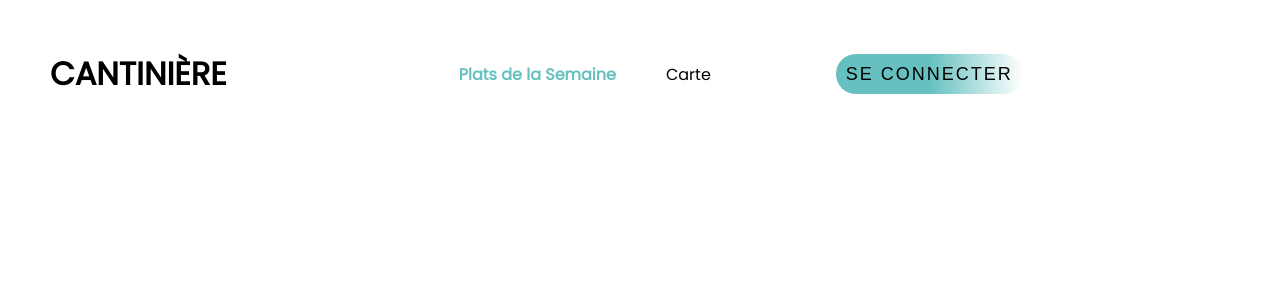
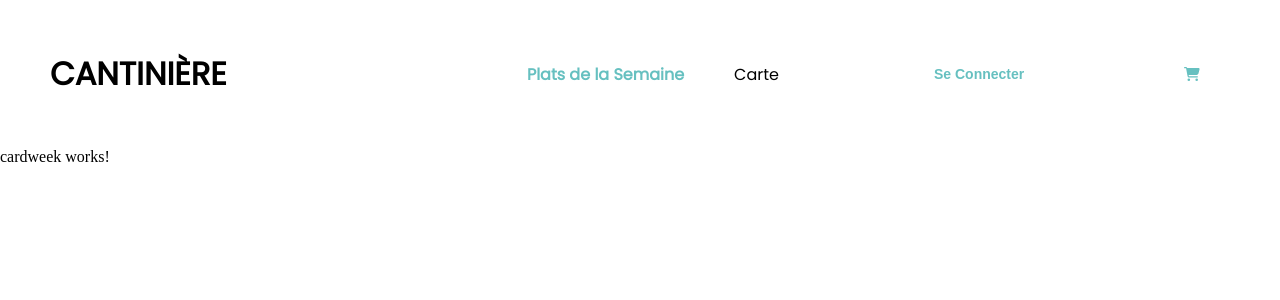
Before and after one commit to wassimouricha/Projet_cantiniere, an Angular app: page / in a window 1280 px wide. Shown: the top 300 px of the page. Built offline with nearby package versions, Linux system fonts and the light colour scheme.

Commit message:
cart added to navbar + card component created

```diff
--- a/src/app/app.component.html
+++ b/src/app/app.component.html
@@ -2,6 +2,6 @@
 
 <!-- Navbar -->
 <app-navbar></app-navbar>
-
+<app-cardweek></app-cardweek>
 
 <router-outlet></router-outlet>
--- a/src/app/app.module.ts
+++ b/src/app/app.module.ts
@@ -6,11 +6,13 @@ import { AppRoutingModule } from './app-routing.module';
 import { AppComponent } from './app.component';
 import { NavbarComponent } from './navbar/navbar.component';
 import { FontAwesomeModule } from '@fortawesome/angular-fontawesome';
+import { CardweekComponent } from './cardweek/cardweek.component';
 
 @NgModule({
   declarations: [
     AppComponent,
-    NavbarComponent
+    NavbarComponent,
+    CardweekComponent
   ],
   imports: [
     BrowserModule,
--- /dev/null
+++ b/src/app/cardweek/cardweek.component.html
@@ -0,0 +1 @@
+<p>cardweek works!</p>
--- /dev/null
+++ b/src/app/cardweek/cardweek.component.ts
@@ -0,0 +1,15 @@
+import { Component, OnInit } from '@angular/core';
+
+@Component({
+  selector: 'app-cardweek',
+  templateUrl: './cardweek.component.html',
+  styleUrls: ['./cardweek.component.css']
+})
+export class CardweekComponent implements OnInit {
+
+  constructor() { }
+
+  ngOnInit(): void {
+  }
+
+}
--- a/src/app/navbar/navbar.component.css
+++ b/src/app/navbar/navbar.component.css
@@ -45,8 +45,10 @@ body{
 }
 
 .navbar .nav-links ul li {
+    display: flex;
    margin: 0 25px;
-
+    align-items: center;
+    justify-content: center;
 
 }
 
@@ -68,6 +70,42 @@ font-weight: 600;
 
 }
 
+.toggle{
+    display: none;
+    position: absolute;
+    top: 50px;
+    right: 30px;
+    cursor: pointer;
+    width: 70px;
+    height: 70px;
+    background: #fff;
+    box-shadow: 0 10px 20px rgba(0, 0, 0, 0.08);
+    border-radius: 10px;
+    justify-content: center;
+    align-items: center;
+    overflow: hidden;
+}
+
+.toggle span{
+    position: absolute;
+    width: 40px;
+    height: 4px;
+    background: #66c0c0;
+    border-radius: 4px;
+    transition: 0.5s;
+}
+
+.toggle span:nth-child(1){
+    transform:translateY(-15px);
+    width: 25px;
+    left: 15px;
+}
+.toggle span:nth-child(2){
+    transform:translateY(15px);
+    width: 15px;
+    left: 15px;
+}
+
 /* button */
 
 .nav-links button {
@@ -75,18 +113,48 @@ font-weight: 600;
     border-radius: 34px;
     border: none;
     background-color: transparent;
+    transition: color 0.4s linear;
 }
 
-.navbarbutton{
-padding: 10px;
-border-radius: 34px;
-background:linear-gradient(90deg, #66c0c0,#66c0c0, #fff) ;
-text-transform: uppercase;
-font-size: 18px;
-letter-spacing: 2px;
-font-weight: 500;
+.btn-read {
+    position: relative;
+    display: inline-block;
+    font-size: 14px;
+    padding: 15px 30px;
+    overflow: hidden;
+    z-index: 1;
+    color: #66c0c0;
+    background-color: #0d0d0d;
+    border: none;
+    font-weight: 600;
+    cursor: pointer;
+}
 
+.btn--animated:before {
+    content: "";
+    position: absolute;
+    top: 0;
+    left: 0;
+    right: 0;
+    bottom: 0;
+    background-color: #66c0c0;
+    transform: scaleX(0);
+    transform-origin: 0 50%;
+    transition-property: transform;
+    transition-duration: 2s;
+    transition-timing-function: ease-out;
+    z-index: -1;
 }
+
+.btn--animated:hover {
+color: #0d0d0d;
+}
+
+.btn--animated:hover:before {
+transform: scaleX(1);
+transition-timing-function: cubic-bezier(0.45, 1.64, 0.47, 0.66);
+}
+
 
 /* media queries */
 
@@ -100,7 +168,7 @@ font-weight: 500;
         top: 40px;
         left: 30px;
     }
-  .nav-links{
+.nav-links{
     top: 0;
     left: 0;
     position: absolute;
@@ -130,8 +198,24 @@ font-weight: 500;
    font-size: 1.2em;
   }
 
-  .navbar .menuhamburger{
-    display: block;
+
+  .toggle.mobile-menu span:nth-child(1){
+    transform: translateY(0px) rotate(45deg);
+    width: 40px;
+    transition-delay: 0.125s;
+}
+  .toggle.mobile-menu span:nth-child(2){
+    transform: translateY(0px) rotate(315deg);
+    width: 40px;
+    transition-delay: 0.25s;
+}
+  .toggle.mobile-menu span:nth-child(3){
+    transform: translateX(60px);
+}
+
+
+  .navbar .toggle{
+    display: flex;
   }
 
 
--- a/src/app/navbar/navbar.component.html
+++ b/src/app/navbar/navbar.component.html
@@ -1,3 +1,4 @@
+<!-- import de la police d'écriture -->
 <link href='https://fonts.googleapis.com/css?family=Poppins' rel='stylesheet'>
 
 <nav class="navbar">
@@ -6,10 +7,15 @@
         <ul>
             <li ><a href="#" class="activelist">Plats de la Semaine</a></li>
             <li><a href="#">Carte</a></li>
-            <button ><a href="#" class="navbarbutton">Se  Connecter</a> </button>
+                <a href="#"><button type="button" class=" btn--border btn-read btn--animated">Se  Connecter</button></a>
+                    <!-- pour appeler une icone fontawesome en html angular -->
+                <a href="#"><button type="button" class=" btn--border btn-read btn--animated"><fa-icon [icon]="cart"></fa-icon></button></a>
         </ul>
+    </div>
 
-    </div>
-    <!-- pour appeler une icone fontawesome en html angular -->
-        <div> <fa-icon [icon]="bars" class="menuhamburger"></fa-icon></div>
+        <div class="toggle">
+            <span></span>
+            <span></span>
+            <span></span>
+        </div>
 </nav>
--- a/src/app/navbar/navbar.component.ts
+++ b/src/app/navbar/navbar.component.ts
@@ -1,5 +1,5 @@
 import { Component, OnInit, } from '@angular/core';
-import { faBars} from '@fortawesome/free-solid-svg-icons';
+import { faBars, faCartShopping} from '@fortawesome/free-solid-svg-icons';
 
 
 declare function togglebutton():any;
@@ -11,6 +11,7 @@ declare function togglebutton():any;
 export class NavbarComponent implements OnInit {
   // je crée une variable pour l'icone fabars pouvant etre appelé dans le html
   bars = faBars;
+  cart = faCartShopping;
 
   constructor() {
   }
--- a/src/assets/scriptnavbar.js
+++ b/src/assets/scriptnavbar.js
@@ -1,12 +1,9 @@
 function togglebutton(){
-    const menuHamburger = document.querySelector(".menuhamburger");
+    const togglemenu = document.querySelector(".toggle");
     const navLinks = document.querySelector(".nav-links");
 
-
-
-    menuHamburger.addEventListener('click' , () => {
+    togglemenu.addEventListener('click' , () => {
         navLinks.classList.toggle('mobile-menu')
+        togglemenu.classList.toggle('mobile-menu')
     })
-
-
 }
```
Also changed, not shown: src/app/cardweek/cardweek.component.css (added), 1 other file (tests, documents, lock files or other folders).
